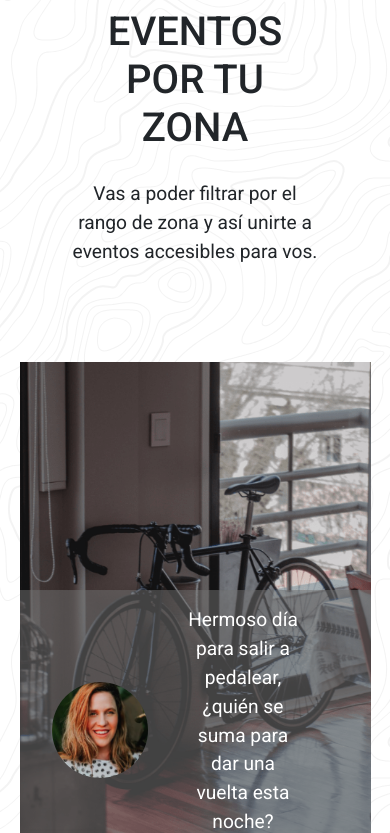
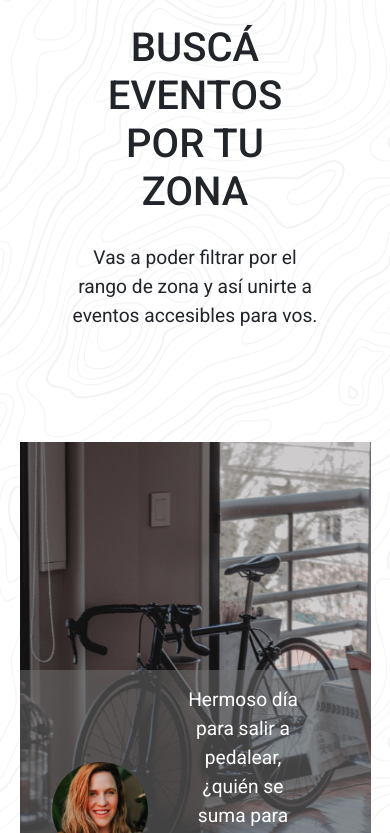
Before and after one commit to AxelMullins/DalePedal-MULLINS-AXEL, a plain HTML site: page comunidad.html in a window 390 px wide. Shown: the part 1167-2000 px from the top of the page. Drawn offline with nearby package versions, Linux system fonts and the light colour scheme.

Commit message:
Modifique el margin de las fotos en comunidad.html

```diff
--- a/scss/_mediaquery.scss
+++ b/scss/_mediaquery.scss
@@ -33,9 +33,8 @@
             grid-template-columns: 1fr;
             grid-template-rows: auto;
 
-            &--texto,
-            &--foto {
-                margin: 1em auto;
+            &--texto {
+                margin: 3em auto;
             }
 
             .c2 {
```
Also changed, not shown: css/styles.css, 1 other file.
